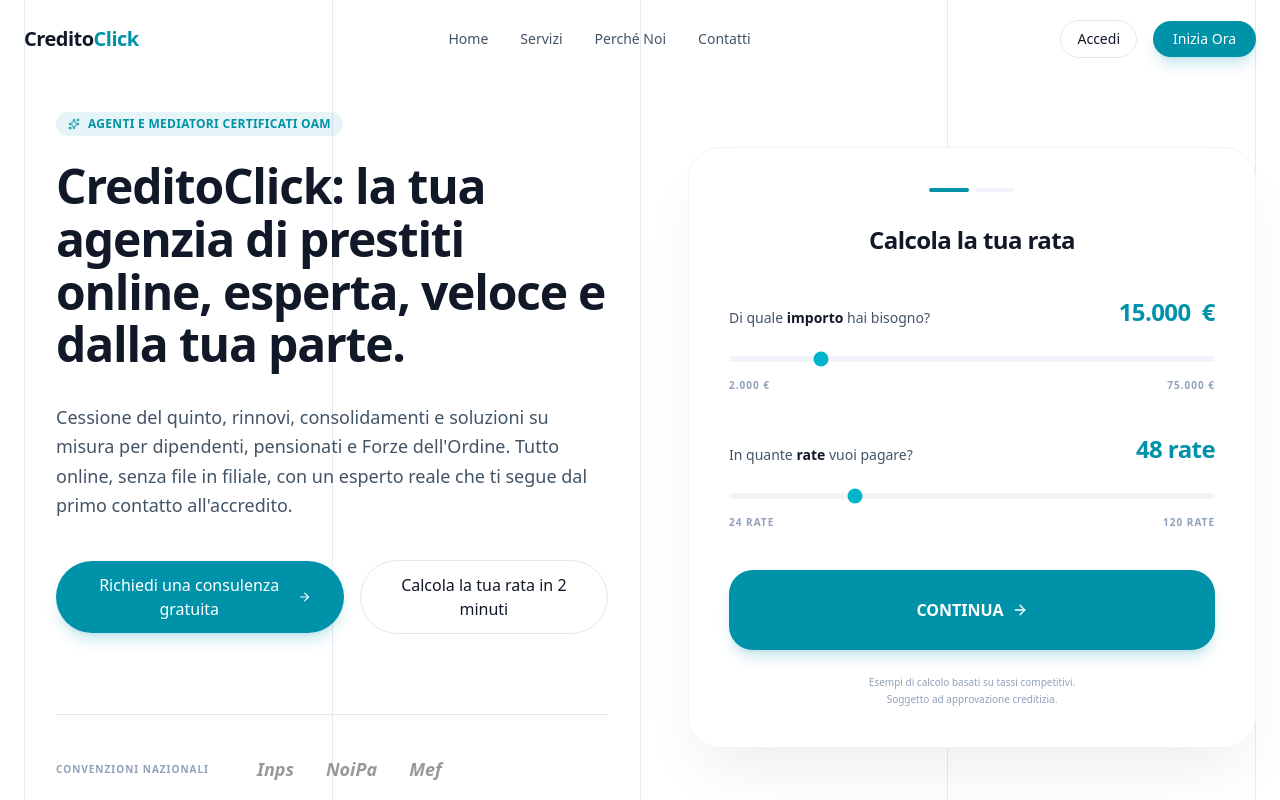
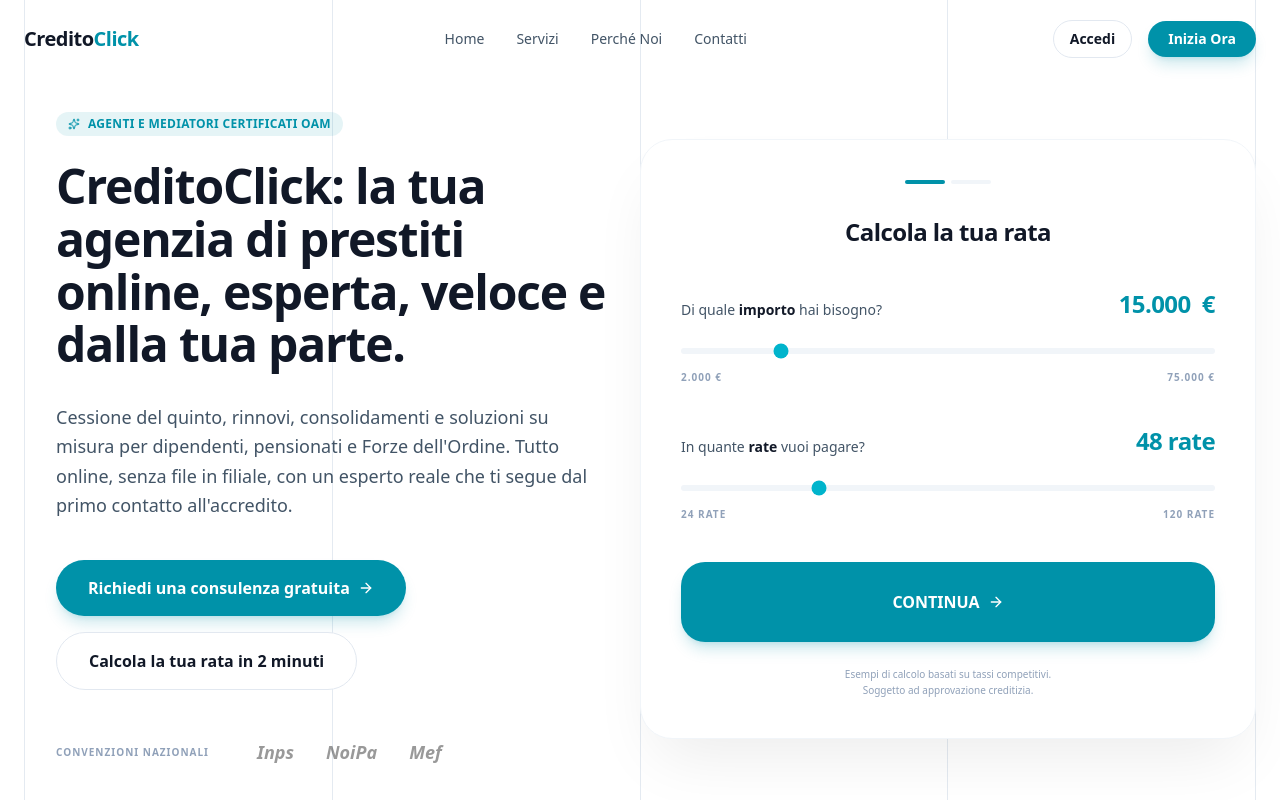
Before and after one commit to maddl-team/creditoclick, a Next.js app: page / in a window 1280 px wide. Shown: the top 800 px of the page. Built offline with nearby package versions, Linux system fonts and the light colour scheme.

Commit message:
piccoli fix grafici

```diff
--- a/src/components/home/CTA.tsx
+++ b/src/components/home/CTA.tsx
@@ -23,10 +23,10 @@
                     </p>
 
                     <div className="flex flex-col sm:flex-row items-center gap-4">
-                        <Button variant="secondary" className="w-full sm:w-auto px-8 bg-white text-brand-indigo hover:bg-indigo-50 border-white" icon={ArrowRight}>
+                        <Button variant="secondary" className="w-full sm:w-auto bg-white text-brand-indigo hover:bg-indigo-50 border-white" icon={ArrowRight}>
                             Richiedi consulenza gratuita
                         </Button>
-                        <Button className="w-full sm:w-auto px-8 bg-[#25D366] hover:bg-[#20ba59] border-none text-white shadow-lg shadow-emerald-500/20" icon={MessageCircle}>
+                        <Button className="w-full sm:w-auto bg-[#25D366] hover:bg-[#20ba59] border-none text-white shadow-lg shadow-emerald-500/20" icon={MessageCircle}>
                             Scrivici su WhatsApp
                         </Button>
                         <Button variant="link" className="text-white hover:text-indigo-200 mt-4 sm:mt-0 sm:ml-4 font-bold border-b border-white/30 h-auto p-0 pb-1">
--- a/src/components/home/CalcCTA.tsx
+++ b/src/components/home/CalcCTA.tsx
@@ -26,7 +26,7 @@
 
                         <div className="flex flex-col sm:flex-row items-center gap-4">
                             <Button
-                                className="w-full sm:w-auto bg-brand-cyan hover:bg-brand-cyan/90 text-slate-900 border-none px-10 py-7 text-base font-bold shadow-xl shadow-brand-cyan/20 transition-all hover:scale-105 active:scale-95"
+                                className="w-full sm:w-auto bg-brand-cyan hover:bg-brand-cyan/90 text-slate-900 border-none shadow-xl shadow-brand-cyan/20 transition-all hover:scale-105 active:scale-95"
                                 icon={ArrowRight}
                             >
                                 Calcola la tua rata ora
--- a/src/components/home/FAQ.tsx
+++ b/src/components/home/FAQ.tsx
@@ -52,12 +52,12 @@
                 </div>
 
                 {/* Right Column: Clean Accordions */}
-                <div className="lg:col-span-2 space-y-4 pt-4 lg:pt-8">
+                <div className="lg:col-span-2 space-y-4 pr-6 md:pr-8 pt-4 lg:pt-8">
                     {FAQS.map((faq, i) => (
                         <div
                             key={i}
                             className={cn(
-                                "group relative transition-all duration-300 border-b border-slate-200/60 last:border-0",
+                                "group relative transition-all duration-300 border-b border-slate-200/60 last:border-0 -mr-6 md:-mr-8",
                                 openIndex === i && "pb-4"
                             )}
                         >
--- a/src/components/home/Hero.tsx
+++ b/src/components/home/Hero.tsx
@@ -23,16 +23,16 @@
                         Cessione del quinto, rinnovi, consolidamenti e soluzioni su misura per dipendenti, pensionati e Forze dell'Ordine. Tutto online, senza file in filiale, con un esperto reale che ti segue dal primo contatto all'accredito.
                     </p>
 
-                    <div className="flex flex-col sm:flex-row items-center gap-4 animate-fade-in-up [animation-delay:600ms]">
-                        <Button icon={ArrowRight} className="w-full sm:w-auto px-8">
+                    <div className="flex flex-col items-start gap-4 animate-fade-in-up [animation-delay:600ms]">
+                        <Button icon={ArrowRight} className="w-full sm:w-auto">
                             Richiedi una consulenza gratuita
                         </Button>
-                        <Button variant="secondary" className="w-full sm:w-auto px-8">
+                        <Button variant="secondary" className="w-full sm:w-auto">
                             Calcola la tua rata in 2 minuti
                         </Button>
                     </div>
 
-                    <div className="mt-16 lg:mt-20 pt-10 border-t border-slate-200/90 flex flex-wrap items-center gap-x-12 gap-y-6 animate-fade-in-up [animation-delay:800ms]">
+                    <div className="mt-10 lg:mt-12 flex flex-wrap items-center gap-x-12 gap-y-6 animate-fade-in-up [animation-delay:800ms]">
                         <p className="text-[10px] font-bold uppercase tracking-widest text-slate-400">Convenzioni Nazionali</p>
                         <div className="flex flex-wrap items-center gap-8 opacity-40 grayscale contrast-125">
                             <span className="text-lg font-bold italic">Inps</span>
@@ -43,7 +43,7 @@
                 </div>
 
                 {/* Right Column: Calculator Form */}
-                <div className="lg:col-span-2 lg:pl-12 animate-fade-in-up [animation-delay:400ms]">
+                <div className="lg:col-span-2 animate-fade-in-up [animation-delay:400ms]">
                     <CalcForm />
                 </div>
             </div>
--- a/src/components/home/Solutions.tsx
+++ b/src/components/home/Solutions.tsx
@@ -25,7 +25,7 @@
                     </div>
 
                     {/* Solutions Content (Now on the left) */}
-                    <div className="space-y-12 pt-4 border-t border-slate-100">
+                    <div className="space-y-12">
                         {/* Pain Points */}
                         <div className="group relative">
                             <div className="w-10 h-10 rounded-xl bg-amber-100 flex items-center justify-center text-amber-600 mb-6 transition-transform group-hover:scale-110">
@@ -80,8 +80,8 @@
                 </div>
 
                 {/* Right Column (Image) */}
-                <div className="lg:col-span-2 relative min-h-[400px] lg:min-h-full">
-                    <div className="absolute inset-0 p-6 md:p-8">
+                <div className="lg:col-span-2 relative min-h-[500px] lg:min-h-full">
+                    <div className="absolute inset-0">
                         <div className="relative w-full h-full rounded-[32px] overflow-hidden shadow-2xl">
                             <Image
                                 src="/images/solutions.png"
--- a/src/components/home/Transparency.tsx
+++ b/src/components/home/Transparency.tsx
@@ -29,7 +29,7 @@
                     </div>
                 </div>
 
-                <div className="lg:col-span-2">
+                <div className="lg:col-span-2 pr-6 md:pr-8">
                     <h3 className="text-xl font-bold mb-8 text-brand-cyan">Cosa significa per te:</h3>
                     <ul className="space-y-8">
                         {[
@@ -49,7 +49,7 @@
                         ))}
                     </ul>
 
-                    <div className="mt-12 pt-8 border-t border-white/10 text-xs text-indigo-200/50 space-y-2">
+                    <div className="mt-12 pt-8 border-t border-white/10 lg:-ml-12 lg:pl-12 text-xs text-indigo-200/50 space-y-2">
                         <p>Iscrizione OAM: (inserire numero iscrizione ufficiale)</p>
                         <p>Sede legale: (inserire indirizzo)</p>
                         <p>P.IVA: (inserire)</p>
--- a/src/components/ui/Button.tsx
+++ b/src/components/ui/Button.tsx
@@ -42,7 +42,7 @@
                 whileHover={{ scale: 1.03 }}
                 whileTap={{ scale: 0.97 }}
                 className={cn(
-                    "inline-flex items-center justify-center rounded-full px-6 py-3 font-medium transition-all duration-200 focus:outline-none focus:ring-2 focus:ring-brand-indigo/50 disabled:opacity-50 disabled:pointer-events-none",
+                    "inline-flex items-center justify-center rounded-full px-8 py-4 text-base font-bold transition-all duration-200 focus:outline-none focus:ring-2 focus:ring-brand-indigo/50 disabled:opacity-50 disabled:pointer-events-none",
                     variant === "primary" && "bg-brand-indigo text-white shadow-lg shadow-brand-indigo/20 hover:shadow-xl hover:shadow-brand-indigo/30",
                     variant === "secondary" && "bg-white text-text-primary border border-slate-200 hover:bg-slate-50",
                     className
```
